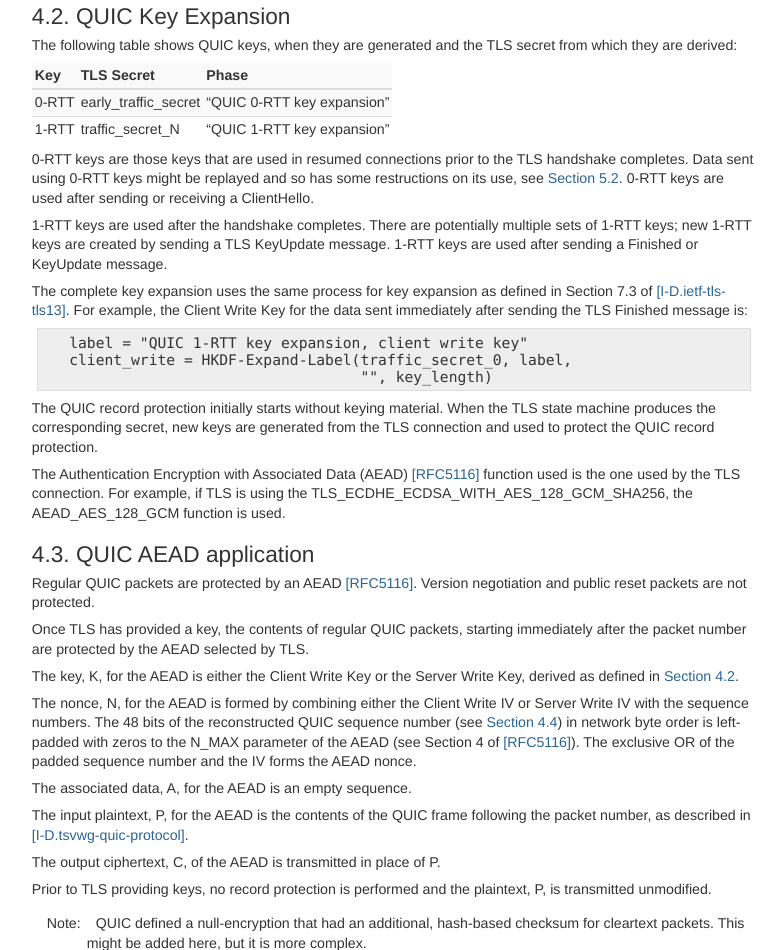
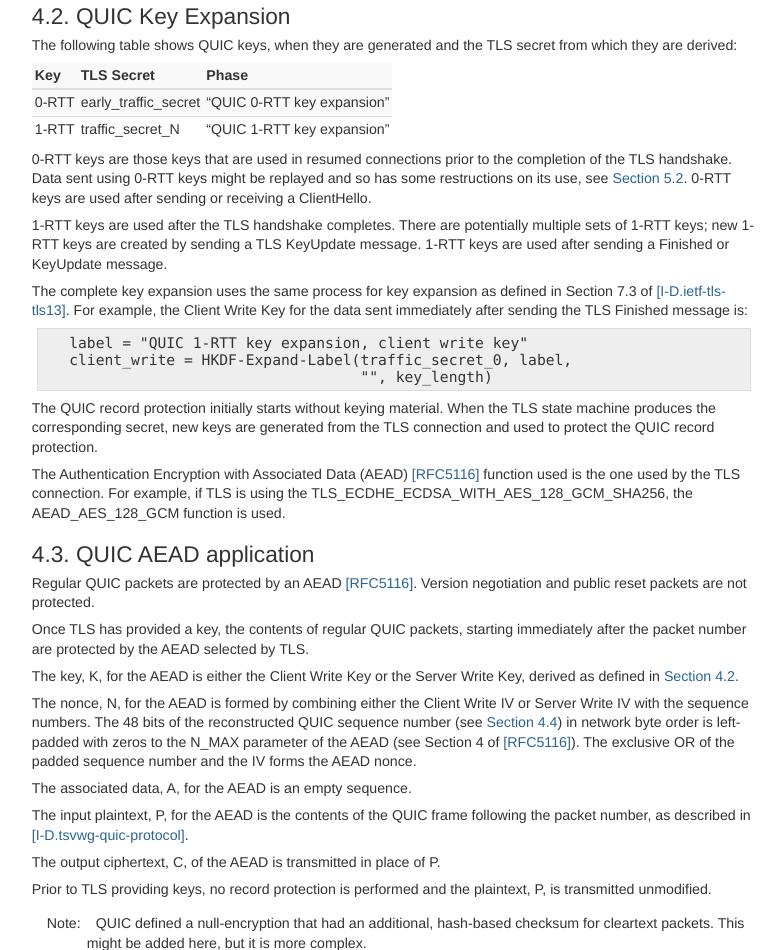
Before and after one commit to martinthomson/quic-tls, a plain HTML site: page boston/draft-thomson-quic-tls.html in a window 1280 px wide. Shown: the part 5046-5996 px from the top of the page, without its empty margins (40-823 px from the left). Drawn offline with Linux system fonts and the light colour scheme.

Commit message:
Script updating gh-pages. [ci skip]

```diff
--- a/boston/draft-thomson-quic-tls.html
+++ b/boston/draft-thomson-quic-tls.html
@@ -579,8 +579,8 @@ li, p {
     </tr>
   </tbody>
 </table>
-<p id="rfc.section.4.2.p.2">0-RTT keys are those keys that are used in resumed connections prior to the TLS handshake completes.  Data sent using 0-RTT keys might be replayed and so has some restructions on its use, see <a href="#using-early-data">Section 5.2</a>.  0-RTT keys are used after sending or receiving a ClientHello.</p>
-<p id="rfc.section.4.2.p.3">1-RTT keys are used after the handshake completes.  There are potentially multiple sets of 1-RTT keys; new 1-RTT keys are created by sending a TLS KeyUpdate message.  1-RTT keys are used after sending a Finished or KeyUpdate message.</p>
+<p id="rfc.section.4.2.p.2">0-RTT keys are those keys that are used in resumed connections prior to the completion of the TLS handshake.  Data sent using 0-RTT keys might be replayed and so has some restructions on its use, see <a href="#using-early-data">Section 5.2</a>.  0-RTT keys are used after sending or receiving a ClientHello.</p>
+<p id="rfc.section.4.2.p.3">1-RTT keys are used after the TLS handshake completes.  There are potentially multiple sets of 1-RTT keys; new 1-RTT keys are created by sending a TLS KeyUpdate message.  1-RTT keys are used after sending a Finished or KeyUpdate message.</p>
 <p id="rfc.section.4.2.p.4">The complete key expansion uses the same process for key expansion as defined in Section 7.3 of <a href="#I-D.ietf-tls-tls13">[I-D.ietf-tls-tls13]</a>.  For example, the Client Write Key for the data sent immediately after sending the TLS Finished message is:</p>
 <pre>
    label = "QUIC 1-RTT key expansion, client write key"
```
Also changed, not shown: boston/index.html (+2 -2 lines), boston/draft-thomson-quic-tls.txt.
